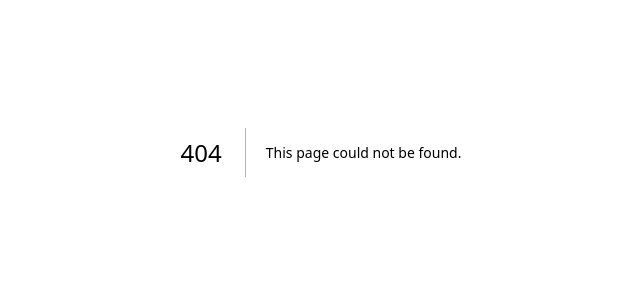
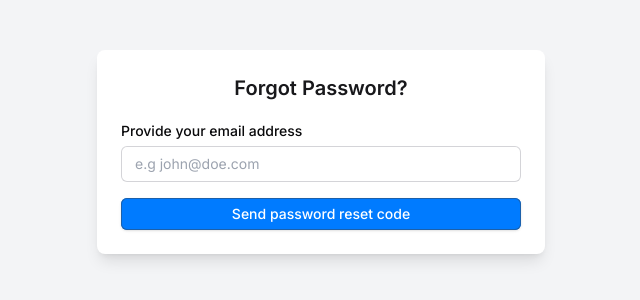
Before and after one commit to m1her/Next-Job, a Next.js app: page /reset-password in a window 1280 px wide. Before the commit this address had no page. Shown: the part 248-548 px from the top of the page, without its empty margins (319-959 px from the left). Built offline with nearby package versions, Linux system fonts and the light colour scheme; no server answers.

Commit message:
reset Password

```diff
--- a/src/app/(auth)/hunter/(hun)/create-account/[[...sign-up]]/page.tsx
+++ b/src/app/(auth)/hunter/(hun)/create-account/[[...sign-up]]/page.tsx
@@ -46,7 +46,11 @@ const CreateHunterAccount = () => {
           </div>
           <Clerk.GlobalError className="block text-sm text-error" />
           <div className="space-y-4">
-            <Clerk.Field name="identifier" className="space-y-2">
+            <Clerk.Field
+              name="name"
+              className="space-y-2"
+
+            >
               <Clerk.Label className="text-sm font-medium text-zinc-950">
                 Username
               </Clerk.Label>
@@ -87,12 +91,12 @@ const CreateHunterAccount = () => {
             Sign Up
           </SignUp.Action>
           <p className="text-center text-sm text-zinc-500">
-            No account?{" "}
+            Already a member?{" "}
             <Clerk.Link
               navigate="sign-in"
               className="font-medium text-primary decoration-[#175496]/50 underline-offset-4 outline-none hover:text-[#175496] hover:underline focus-visible:underline"
             >
-              Create an account
+              Sign In
             </Clerk.Link>
           </p>
         </SignUp.Step>
--- a/src/app/(auth)/hunter/(hun)/sign-in/[[...sign-in]]/page.tsx
+++ b/src/app/(auth)/hunter/(hun)/sign-in/[[...sign-in]]/page.tsx
@@ -2,6 +2,7 @@
 
 import * as Clerk from "@clerk/elements/common";
 import * as SignIn from "@clerk/elements/sign-in";
+import Link from "next/link";
 
 export default function HunterLogin() {
   return (
@@ -17,6 +18,7 @@ export default function HunterLogin() {
               Please, Enter You&apos;r Details To Sign In
             </div>
           </header>
+
           <div className="grid grid-cols-2 gap-2 -mt-2">
             <Clerk.Connection
               name="google"
@@ -30,6 +32,7 @@ export default function HunterLogin() {
                 <path d="M488 261.8C488 403.3 391.1 504 248 504 110.8 504 0 393.2 0 256S110.8 8 248 8c66.8 0 123 24.5 166.3 64.9l-67.5 64.9C258.5 52.6 94.3 116.6 94.3 256c0 86.5 69.1 156.6 153.7 156.6 98.2 0 135-70.4 140.8-106.9H248v-85.3h236.1c2.3 12.7 3.9 24.9 3.9 41.4z" />
               </svg>
             </Clerk.Connection>
+
             <Clerk.Connection
               name="github"
               className="shadow flex justify-center fill-zinc-800 hover:fill-zinc-900 w-full px-4 py-2 border border-zinc-300 rounded hover:border-zinc-600 transition-all duration-150 hover:bg-zinc-100"
@@ -43,40 +46,54 @@ export default function HunterLogin() {
               </svg>
             </Clerk.Connection>
           </div>
+
           <div className="flex items-center font-inter gap-x-3 text-sm text-zinc-900 before:h-px before:flex-1 before:bg-zinc-300 after:h-px after:flex-1 after:bg-zinc-300">
             or
           </div>
+
           <Clerk.GlobalError className="block text-sm text-error" />
+
           <div className="space-y-4">
-            <Clerk.Field name="emailAddress" className="space-y-2">
+            <Clerk.Field name="identifier" className="space-y-2">
               <Clerk.Label className="text-sm font-medium text-zinc-950">
                 Email
               </Clerk.Label>
               <Clerk.Input
-                type="text"
-                required
+                type="email"
                 className="w-full rounded-md bg-white px-3.5 py-2 text-sm outline-none ring-1 ring-inset ring-zinc-300 hover:ring-zinc-400 focus:ring-[1.5px] focus:ring-zinc-950 data-[invalid]:ring-error"
               />
               <Clerk.FieldError className="block text-sm text-error" />
             </Clerk.Field>
+
             <Clerk.Field name="password" className="space-y-2">
               <Clerk.Label className="text-sm font-medium text-zinc-950">
                 Password
               </Clerk.Label>
               <Clerk.Input
                 type="password"
-                required
                 className="w-full rounded-md bg-white px-3.5 py-2 text-sm outline-none ring-1 ring-inset ring-zinc-300 hover:ring-zinc-400 focus:ring-[1.5px] focus:ring-zinc-950 data-[invalid]:ring-error"
               />
               <Clerk.FieldError className="block text-sm text-error" />
             </Clerk.Field>
+
+            {/* Forgot Password Link */}
+            <div className="flex justify-end">
+              <Link
+                href="/reset-password"
+                className="text-sm text-primary decoration-[#175496]/50 underline-offset-4 outline-none hover:text-[#175496] hover:underline focus-visible:underline"
+              >
+                Forgot password?
+              </Link>
+            </div>
           </div>
+
           <SignIn.Action
             submit
             className="w-full rounded-md bg-primary px-3.5 py-1.5 text-center text-sm font-medium text-white shadow outline-none ring-1 ring-inset ring-[#1c60aa] hover:bg-[#1c60aa] focus-visible:outline-[1.5px] focus-visible:outline-offset-2 focus-visible:outline-zinc-950 active:text-white/70"
           >
             Sign In
           </SignIn.Action>
+
           <p className="text-center text-sm text-zinc-500">
             No account?{" "}
             <Clerk.Link
--- /dev/null
+++ b/src/app/(auth)/reset-password/page.tsx
@@ -0,0 +1,150 @@
+"use client";
+import React, { useState } from "react";
+import { useAuth, useSignIn } from "@clerk/nextjs";
+import type { NextPage } from "next";
+import { useRouter } from "next/navigation";
+
+const ForgotPasswordPage: NextPage = () => {
+  const [email, setEmail] = useState("");
+  const [password, setPassword] = useState("");
+  const [code, setCode] = useState("");
+  const [successfulCreation, setSuccessfulCreation] = useState(false);
+  const [secondFactor, setSecondFactor] = useState(false);
+  const [error, setError] = useState("");
+
+  const router = useRouter();
+  const { isSignedIn } = useAuth();
+  const { isLoaded, signIn, setActive } = useSignIn();
+
+  if (!isLoaded) {
+    return null;
+  }
+
+  if (isSignedIn) {
+    router.push("/");
+  }
+
+  async function create(e: React.FormEvent) {
+    e.preventDefault();
+    await signIn
+      ?.create({
+        strategy: "reset_password_email_code",
+        identifier: email,
+      })
+      .then(() => {
+        setSuccessfulCreation(true);
+        setError("");
+      })
+      .catch((err) => {
+        setError(err.errors[0].longMessage);
+      });
+  }
+
+  async function reset(e: React.FormEvent) {
+    e.preventDefault();
+    await signIn
+      ?.attemptFirstFactor({
+        strategy: "reset_password_email_code",
+        code,
+        password,
+      })
+      .then((result) => {
+        if (result.status === "needs_second_factor") {
+          setSecondFactor(true);
+          setError("");
+        } else if (result.status === "complete") {
+          setActive({ session: result.createdSessionId });
+          router.push("/");
+          setError("");
+        } else {
+          console.log(result);
+        }
+      })
+      .catch((err) => {
+        setError(err.errors[0].longMessage);
+      });
+  }
+
+  return (
+    <div className="flex min-h-screen font-inter items-center justify-center bg-gray-100 p-6">
+      <div className="w-full max-w-md rounded-lg bg-white p-6 shadow-lg">
+        <h1 className="text-xl font-semibold text-center text-zinc-900 mb-4">
+          Forgot Password?
+        </h1>
+        <form
+          className="space-y-4"
+          onSubmit={!successfulCreation ? create : reset}
+        >
+          {!successfulCreation && (
+            <div>
+              <label
+                className="text-sm font-medium text-zinc-950"
+                htmlFor="email"
+              >
+                Provide your email address
+              </label>
+              <input
+                type="email"
+                placeholder="e.g john@doe.com"
+                value={email}
+                onChange={(e) => setEmail(e.target.value)}
+                className="mt-1 w-full rounded-md bg-white px-3.5 py-2 text-sm outline-none ring-1 ring-inset ring-zinc-300 hover:ring-zinc-400 focus:ring-[1.5px] focus:ring-zinc-950 data-[invalid]:ring-error"
+              />
+              <button className="mt-4 w-full rounded-md bg-primary px-3.5 py-1.5 text-center text-sm font-medium text-white shadow outline-none ring-1 ring-inset ring-[#1c60aa] hover:bg-[#1c60aa] focus-visible:outline-[1.5px] focus-visible:outline-offset-2 focus-visible:outline-zinc-950 active:text-white/70">
+                Send password reset code
+              </button>
+              {error && <p className="block text-sm text-error">{error}</p>}
+            </div>
+          )}
+
+          {successfulCreation && (
+            <>
+              <div>
+                <label
+                  className="text-sm font-medium text-gray-700"
+                  htmlFor="password"
+                >
+                  Enter your new password
+                </label>
+                <input
+                  type="password"
+                  value={password}
+                  onChange={(e) => setPassword(e.target.value)}
+                  className="mt-1 w-full rounded-md bg-white px-3.5 py-2 text-sm outline-none ring-1 ring-inset ring-zinc-300 hover:ring-zinc-400 focus:ring-[1.5px] focus:ring-zinc-950 data-[invalid]:ring-error"
+                />
+              </div>
+              <div>
+                <label
+                  className=" text-sm font-medium text-gray-700"
+                  htmlFor="code"
+                >
+                  Enter the password reset code sent to your email
+                </label>
+                <input
+                  type="text"
+                  value={code}
+                  onChange={(e) => setCode(e.target.value)}
+                  className="mt-1 w-full rounded-md bg-white px-3.5 py-2 text-sm outline-none ring-1 ring-inset ring-zinc-300 hover:ring-zinc-400 focus:ring-[1.5px] focus:ring-zinc-950 data-[invalid]:ring-error"
+                />
+              </div>
+              <div>
+                <button className="mt-4 w-full rounded-md bg-primary px-3.5 py-1.5 text-center text-sm font-medium text-white shadow outline-none ring-1 ring-inset ring-[#1c60aa] hover:bg-[#1c60aa] focus-visible:outline-[1.5px] focus-visible:outline-offset-2 focus-visible:outline-zinc-950 active:text-white/70">
+                  Reset
+                </button>
+                {error && <p className="text-sm text-red-500">{error}</p>}
+              </div>
+            </>
+          )}
+
+          {secondFactor && (
+            <p className="text-sm text-yellow-600">
+              2FA is required, but this UI does not handle that
+            </p>
+          )}
+        </form>
+      </div>
+    </div>
+  );
+};
+
+export default ForgotPasswordPage;
```
